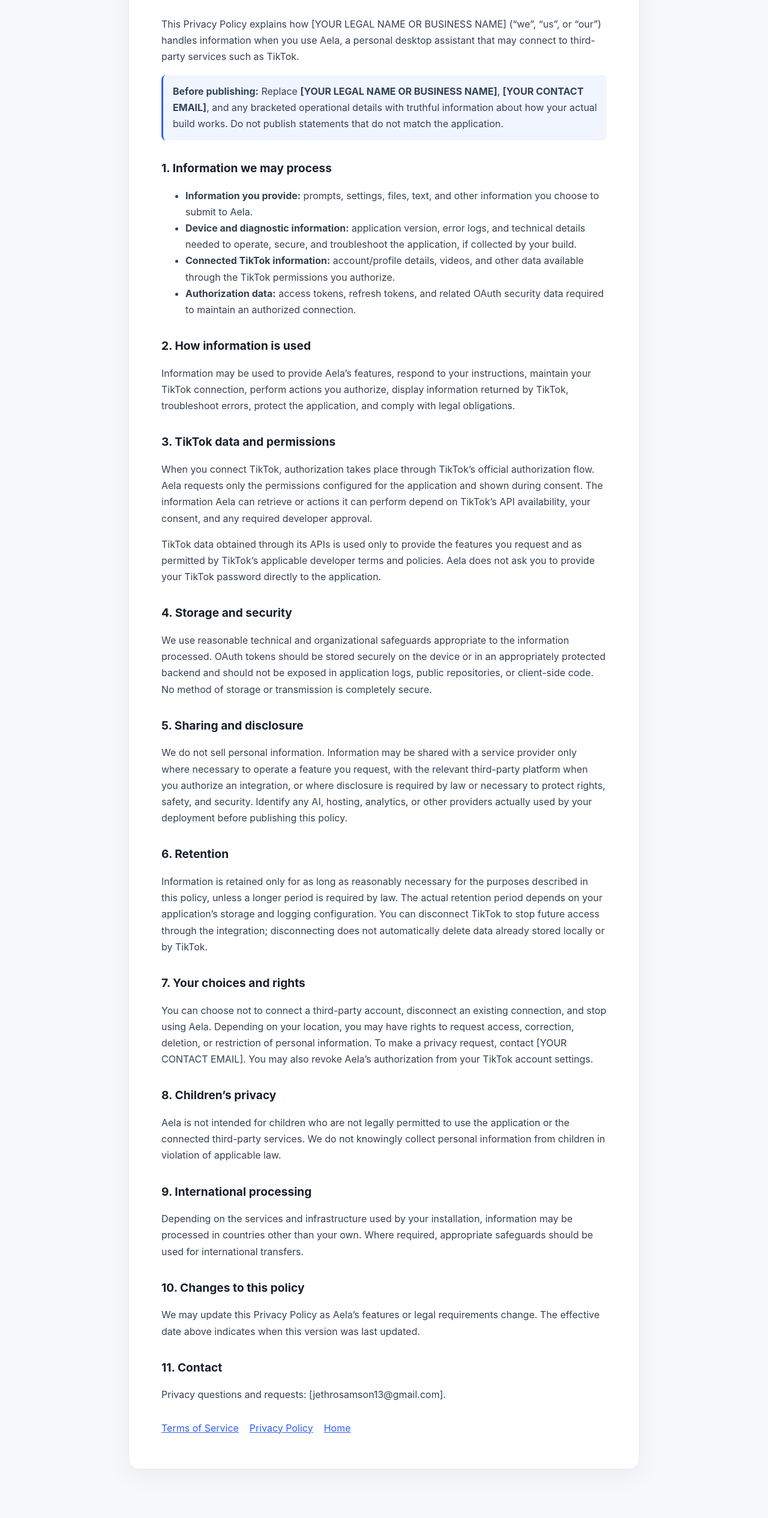
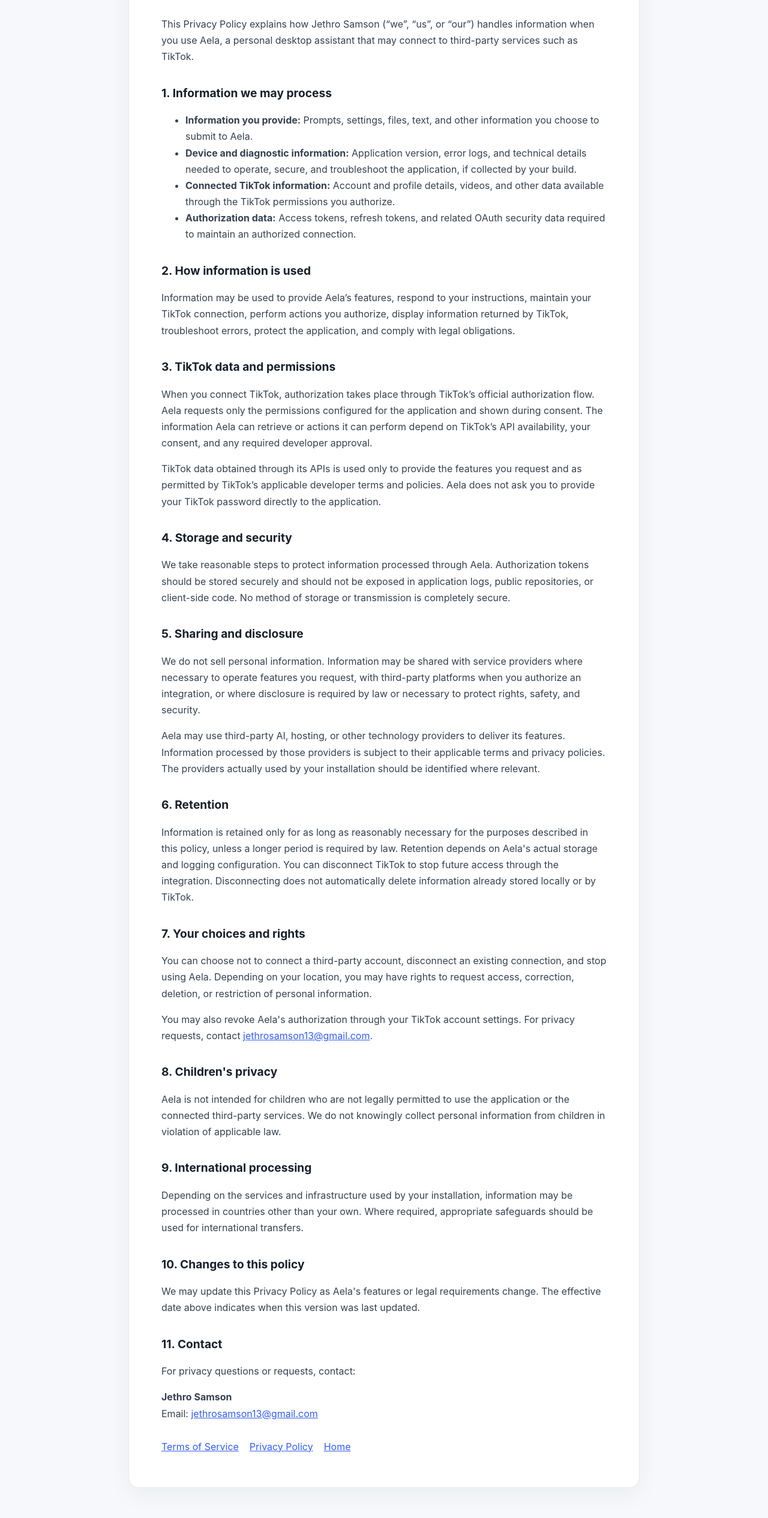
Before and after one commit to Jethrowhiz/aela-legal, a plain HTML site: page aela-legal-website/privacy/index.html in a window 1280 px wide. Shown: the part 263-2793 px from the top of the page at 60% size. Drawn offline with Linux system fonts and the light colour scheme.

Commit message:
Update index.html

```diff
--- a/aela-legal-website/privacy/index.html
+++ b/aela-legal-website/privacy/index.html
@@ -1,43 +1,97 @@
+
 <!doctype html>
-<html lang="en"><head><meta charset="utf-8"><meta name="viewport" content="width=device-width,initial-scale=1">
-<meta name="description" content="How Aela handles information and connected TikTok account data."><meta name="theme-color" content="#f6f8fb"><title>Privacy Policy | Aela</title>
+<html lang="en">
+<head>
+<meta charset="utf-8">
+<meta name="viewport" content="width=device-width,initial-scale=1">
+<meta name="description" content="How Aela handles information and connected TikTok account data.">
+<meta name="theme-color" content="#f6f8fb">
+<title>Privacy Policy | Aela</title>
 <style>
 :root{color-scheme:light;--ink:#17202b;--muted:#5b6674;--line:#e6eaf0;--accent:#315efb;--bg:#f6f8fb}
-*{box-sizing:border-box}body{margin:0;background:var(--bg);color:var(--ink);font:16px/1.7 Inter,ui-sans-serif,system-ui,-apple-system,Segoe UI,Roboto,Arial,sans-serif}
-header{background:#fff;border-bottom:1px solid var(--line)}.wrap{max-width:900px;margin:auto;padding:24px}
-.brand{font-weight:750;letter-spacing:.02em;color:var(--ink);text-decoration:none}.brand span{color:var(--accent)}
-main{max-width:900px;margin:40px auto;padding:0 24px 60px}.paper{background:#fff;border:1px solid var(--line);border-radius:18px;padding:clamp(24px,5vw,54px);box-shadow:0 12px 40px rgba(23,32,43,.05)}
-h1{font-size:clamp(2rem,5vw,3rem);line-height:1.12;letter-spacing:-.04em;margin:0 0 10px}h2{font-size:1.2rem;margin:30px 0 8px}p,li{color:#354150}.meta{color:var(--muted);font-size:.92rem;margin-bottom:30px}.notice{padding:14px 16px;background:#f1f5ff;border-left:3px solid var(--accent);border-radius:8px;color:#33415c}
-a{color:var(--accent)}footer{max-width:900px;margin:0 auto;padding:0 24px 40px;color:var(--muted);font-size:.9rem}.links{display:flex;gap:18px;flex-wrap:wrap;margin-top:28px}
-</style></head><body>
-<header><div class="wrap"><a class="brand" href="../">AELA<span>.</span></a></div></header>
-<main><article class="paper"><h1>Privacy Policy</h1><div class="meta">Effective date: November 22, 2026 · Last updated: November 22, 2026</div>
+*{box-sizing:border-box}
+body{margin:0;background:var(--bg);color:var(--ink);font:16px/1.7 Inter,ui-sans-serif,system-ui,-apple-system,Segoe UI,Roboto,Arial,sans-serif}
+header{background:#fff;border-bottom:1px solid var(--line)}
+.wrap{max-width:900px;margin:auto;padding:24px}
+.brand{font-weight:750;letter-spacing:.02em;color:var(--ink);text-decoration:none}
+.brand span{color:var(--accent)}
+main{max-width:900px;margin:40px auto;padding:0 24px 60px}
+.paper{background:#fff;border:1px solid var(--line);border-radius:18px;padding:clamp(24px,5vw,54px);box-shadow:0 12px 40px rgba(23,32,43,.05)}
+h1{font-size:clamp(2rem,5vw,3rem);line-height:1.12;letter-spacing:-.04em;margin:0 0 10px}
+h2{font-size:1.2rem;margin:30px 0 8px}
+p,li{color:#354150}
+.meta{color:var(--muted);font-size:.92rem;margin-bottom:30px}
+a{color:var(--accent)}
+footer{max-width:900px;margin:0 auto;padding:0 24px 40px;color:var(--muted);font-size:.9rem}
+.links{display:flex;gap:18px;flex-wrap:wrap;margin-top:28px}
+</style>
+</head>
+<body>
+<header>
+<div class="wrap"><a class="brand" href="../">AELA<span>.</span></a></div>
+</header>
 
-<p>This Privacy Policy explains how [YOUR LEGAL NAME OR BUSINESS NAME] (“we”, “us”, or “our”) handles information when you use Aela, a personal desktop assistant that may connect to third-party services such as TikTok.</p>
-<div class="notice"><strong>Before publishing:</strong> Replace <strong>[YOUR LEGAL NAME OR BUSINESS NAME]</strong>, <strong>[YOUR CONTACT EMAIL]</strong>, and any bracketed operational details with truthful information about how your actual build works. Do not publish statements that do not match the application.</div>
+<main>
+<article class="paper">
+<h1>Privacy Policy</h1>
+<div class="meta">Effective date: November 22, 2026 · Last updated: November 22, 2026</div>
+
+<p>This Privacy Policy explains how Jethro Samson (“we”, “us”, or “our”) handles information when you use Aela, a personal desktop assistant that may connect to third-party services such as TikTok.</p>
+
 <h2>1. Information we may process</h2>
-<ul><li><strong>Information you provide:</strong> prompts, settings, files, text, and other information you choose to submit to Aela.</li><li><strong>Device and diagnostic information:</strong> application version, error logs, and technical details needed to operate, secure, and troubleshoot the application, if collected by your build.</li><li><strong>Connected TikTok information:</strong> account/profile details, videos, and other data available through the TikTok permissions you authorize.</li><li><strong>Authorization data:</strong> access tokens, refresh tokens, and related OAuth security data required to maintain an authorized connection.</li></ul>
+<ul>
+<li><strong>Information you provide:</strong> Prompts, settings, files, text, and other information you choose to submit to Aela.</li>
+<li><strong>Device and diagnostic information:</strong> Application version, error logs, and technical details needed to operate, secure, and troubleshoot the application, if collected by your build.</li>
+<li><strong>Connected TikTok information:</strong> Account and profile details, videos, and other data available through the TikTok permissions you authorize.</li>
+<li><strong>Authorization data:</strong> Access tokens, refresh tokens, and related OAuth security data required to maintain an authorized connection.</li>
+</ul>
+
 <h2>2. How information is used</h2>
 <p>Information may be used to provide Aela’s features, respond to your instructions, maintain your TikTok connection, perform actions you authorize, display information returned by TikTok, troubleshoot errors, protect the application, and comply with legal obligations.</p>
+
 <h2>3. TikTok data and permissions</h2>
 <p>When you connect TikTok, authorization takes place through TikTok’s official authorization flow. Aela requests only the permissions configured for the application and shown during consent. The information Aela can retrieve or actions it can perform depend on TikTok’s API availability, your consent, and any required developer approval.</p>
+
 <p>TikTok data obtained through its APIs is used only to provide the features you request and as permitted by TikTok’s applicable developer terms and policies. Aela does not ask you to provide your TikTok password directly to the application.</p>
+
 <h2>4. Storage and security</h2>
-<p>We use reasonable technical and organizational safeguards appropriate to the information processed. OAuth tokens should be stored securely on the device or in an appropriately protected backend and should not be exposed in application logs, public repositories, or client-side code. No method of storage or transmission is completely secure.</p>
+<p>We take reasonable steps to protect information processed through Aela. Authorization tokens should be stored securely and should not be exposed in application logs, public repositories, or client-side code. No method of storage or transmission is completely secure.</p>
+
 <h2>5. Sharing and disclosure</h2>
-<p>We do not sell personal information. Information may be shared with a service provider only where necessary to operate a feature you request, with the relevant third-party platform when you authorize an integration, or where disclosure is required by law or necessary to protect rights, safety, and security. Identify any AI, hosting, analytics, or other providers actually used by your deployment before publishing this policy.</p>
+<p>We do not sell personal information. Information may be shared with service providers where necessary to operate features you request, with third-party platforms when you authorize an integration, or where disclosure is required by law or necessary to protect rights, safety, and security.</p>
+
+<p>Aela may use third-party AI, hosting, or other technology providers to deliver its features. Information processed by those providers is subject to their applicable terms and privacy policies. The providers actually used by your installation should be identified where relevant.</p>
+
 <h2>6. Retention</h2>
-<p>Information is retained only for as long as reasonably necessary for the purposes described in this policy, unless a longer period is required by law. The actual retention period depends on your application’s storage and logging configuration. You can disconnect TikTok to stop future access through the integration; disconnecting does not automatically delete data already stored locally or by TikTok.</p>
+<p>Information is retained only for as long as reasonably necessary for the purposes described in this policy, unless a longer period is required by law. Retention depends on Aela's actual storage and logging configuration. You can disconnect TikTok to stop future access through the integration. Disconnecting does not automatically delete information already stored locally or by TikTok.</p>
+
 <h2>7. Your choices and rights</h2>
-<p>You can choose not to connect a third-party account, disconnect an existing connection, and stop using Aela. Depending on your location, you may have rights to request access, correction, deletion, or restriction of personal information. To make a privacy request, contact [YOUR CONTACT EMAIL]. You may also revoke Aela’s authorization from your TikTok account settings.</p>
-<h2>8. Children’s privacy</h2>
+<p>You can choose not to connect a third-party account, disconnect an existing connection, and stop using Aela. Depending on your location, you may have rights to request access, correction, deletion, or restriction of personal information.</p>
+
+<p>You may also revoke Aela's authorization through your TikTok account settings. For privacy requests, contact <a href="mailto:jethrosamson13@gmail.com">jethrosamson13@gmail.com</a>.</p>
+
+<h2>8. Children's privacy</h2>
 <p>Aela is not intended for children who are not legally permitted to use the application or the connected third-party services. We do not knowingly collect personal information from children in violation of applicable law.</p>
+
 <h2>9. International processing</h2>
 <p>Depending on the services and infrastructure used by your installation, information may be processed in countries other than your own. Where required, appropriate safeguards should be used for international transfers.</p>
+
 <h2>10. Changes to this policy</h2>
-<p>We may update this Privacy Policy as Aela’s features or legal requirements change. The effective date above indicates when this version was last updated.</p>
+<p>We may update this Privacy Policy as Aela's features or legal requirements change. The effective date above indicates when this version was last updated.</p>
+
 <h2>11. Contact</h2>
-<p>Privacy questions and requests: [jethrosamson13@gmail.com].</p>
+<p>For privacy questions or requests, contact:</p>
+<p><strong>Jethro Samson</strong><br>
+Email: <a href="mailto:jethrosamson13@gmail.com">jethrosamson13@gmail.com</a></p>
 
-<nav class="links"><a href="../terms/">Terms of Service</a><a href="../privacy/">Privacy Policy</a><a href="../">Home</a></nav>
-</article></main><footer>© 2026 Aela.</footer></body></html>
+<nav class="links">
+<a href="../terms/">Terms of Service</a>
+<a href="../privacy/">Privacy Policy</a>
+<a href="../">Home</a>
+</nav>
+</article>
+</main>
+
+<footer>© 2026 Aela. All rights reserved.</footer>
+</body>
+</html>
```
